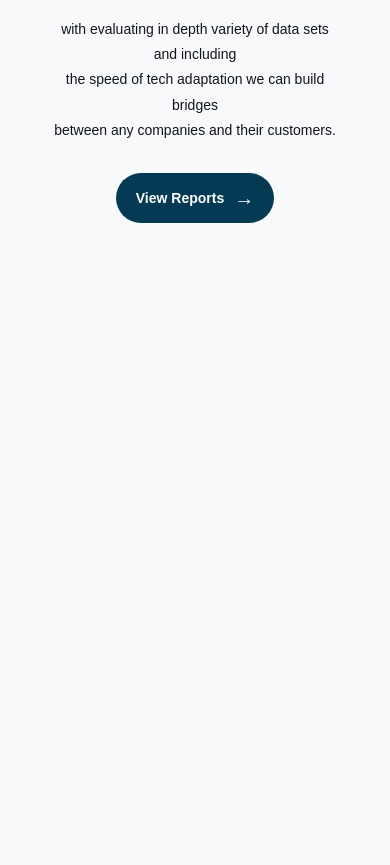
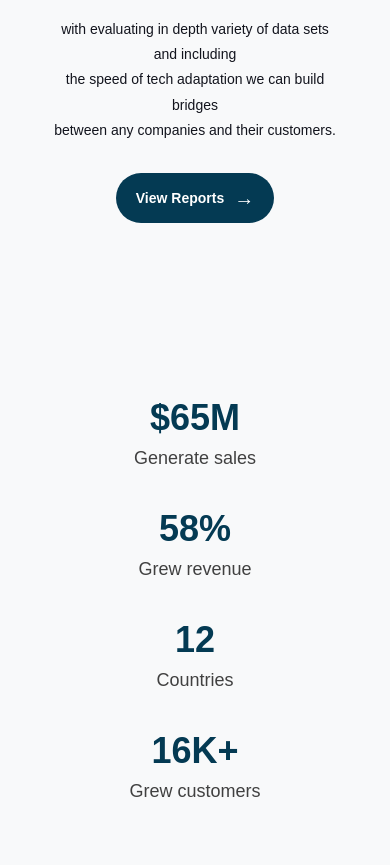
Before and after one commit to nikitab208/trustco-solo, a plain HTML site: page index.html in a window 390 px wide. Shown: the part 2874-3739 px from the top of the page. Before the commit the page ends 3205 px from the top, so only its background shows below. Drawn offline with Linux system fonts and the light colour scheme.

Commit message:
Created number section

```diff
--- a/index.html
+++ b/index.html
@@ -145,6 +145,27 @@
         </div>
       </section>
 
+      <section id="numbers">
+        <div class="numbers-container">
+          <div class="number-item">
+            <span class="number">$65M</span>
+            <p>Generate sales</p>
+          </div>
+          <div class="number-item">
+            <span class="number">58%</span>
+            <p>Grew revenue</p>
+          </div>
+          <div class="number-item">
+            <span class="number">12</span>
+            <p>Countries</p>
+          </div>
+          <div class="number-item">
+            <span class="number">16K+</span>
+            <p>Grew customers</p>
+          </div>
+        </div>
+      </section>
+
       <!-- Main content goes here -->
     </main>
     <footer>
--- a/style.css
+++ b/style.css
@@ -441,6 +441,37 @@ a:hover {
   font-size: 20px;
 }
 
+/* Numbers Section */
+#numbers {
+  text-align: center;
+  padding: 60px 20px;
+}
+
+/* Numbers Layout */
+.numbers-container {
+  display: flex;
+  justify-content: space-around;
+  gap: 40px;
+  flex-wrap: wrap;
+}
+
+/* Number Text */
+.number-item {
+  text-align: center;
+}
+
+.number {
+  font-size: 48px;
+  font-weight: bold;
+  color: #043a53; /* Blue color */
+  display: block;
+}
+
+.number-item p {
+  font-size: 20px;
+  color: #404040;
+}
+
 @media (max-width: 768px) {
   .navbar {
     flex-direction: column; /* Stack items vertically */
@@ -671,3 +702,26 @@ a:hover {
     font-size: 14px;
   }
 }
+@media (max-width: 1024px) {
+  .numbers-container {
+    justify-content: center;
+    gap: 30px;
+  }
+}
+
+@media (max-width: 768px) {
+  .number {
+    font-size: 36px;
+  }
+
+  .number-item p {
+    font-size: 18px;
+  }
+}
+
+@media (max-width: 480px) {
+  .numbers-container {
+    flex-direction: column;
+    align-items: center;
+  }
+}
```
